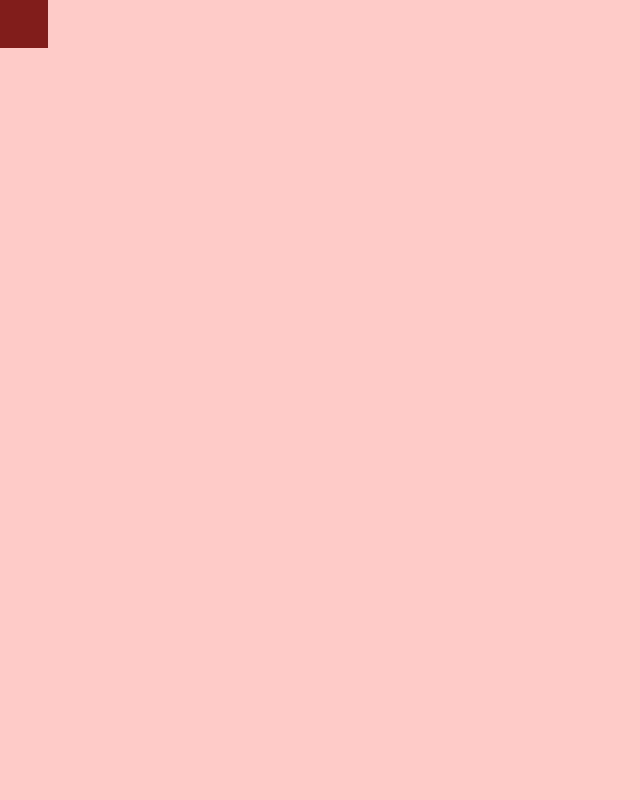
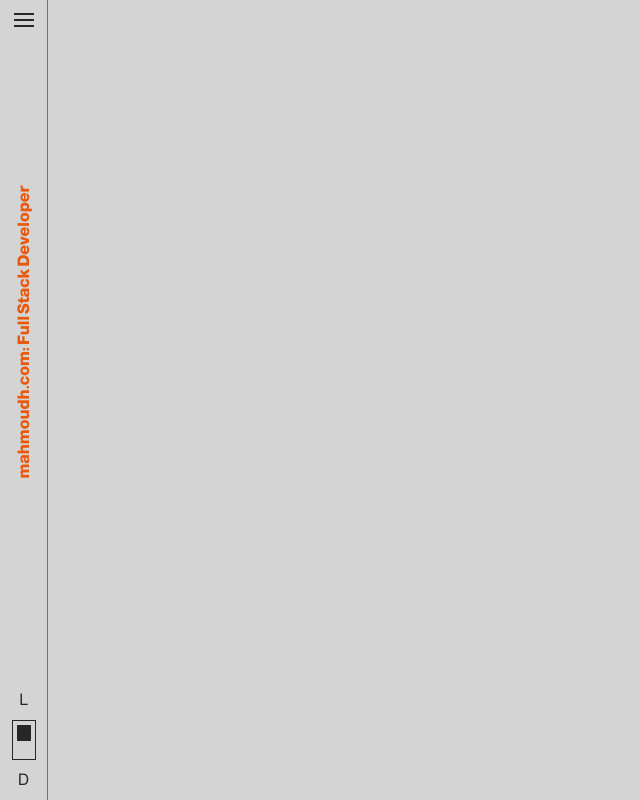
Before and after one commit to mahmoudh-web/portfolio, a Next.js app: page / in a window 1280 px wide. Shown: the whole page, without its empty margins (0-640 px from the left). Built offline with nearby package versions, Linux system fonts and the light colour scheme.

Commit message:
fixed menu layout and visibility

```diff
--- a/components/DarkToggle.js
+++ b/components/DarkToggle.js
@@ -2,11 +2,7 @@ import { motion } from "framer-motion"
 import { useAppContext } from "../AppContext"
 
 const DarkToggle = () => {
-    const { theme, changeTheme, mounted } = useAppContext()
-
-    if (!mounted) {
-        return null
-    }
+    const { theme, changeTheme } = useAppContext()
 
     return (
         <div className="flex flex-col items-center gap-2">
--- a/components/MenuBar.js
+++ b/components/MenuBar.js
@@ -1,38 +1,57 @@
-import { motion } from "framer-motion"
+import { AnimatePresence, motion } from "framer-motion"
 import { useState } from "react"
-import { useAppContext } from "../AppContext"
+import SideHeader from "./SideHeader"
+import MenuItems from './MenuItems'
 
 const MenuBar = ({vw, vh}) => {
     const [menuOpen, setMenuOpen] = useState(false)
-    const { height } = useAppContext()
-
 
     const toggleMenu = () => {
         setMenuOpen(prev => !prev)
     }
+
     return (
-
+        <>
         <motion.div
             className={`
                 absolute
                 flex
                 top-0 bottom-0
                 ${menuOpen ? '-left-4' : '-left-60'}
-                w-72`}
+                w-72
+                z-50
+                bg-neutral-300 dark:bg-zinc-800
+                `}
             layout
             transition={{type:'spring', stiffness: 1000, damping: 40 }}
         >
-            <div className={`flex h-full grow bg-blue-900 px-8 py-4 items-end justify-end text-white`}>
-                <p>Menu Bar</p>
+            <div className={`flex h-full grow px-8 py-12`}>
+                <MenuItems />
             </div>
             <div
-                className="w-12 h-12 bg-red-900 cursor-pointer"
-                onClick={toggleMenu}
+                className="w-12 h-full flex flex-col justify-between overflow-clip"
             >
-
+                <SideHeader onclick={toggleMenu}/>
             </div>
 
         </motion.div>
+            <AnimatePresence>
+
+            {menuOpen && (
+                <motion.div
+                    layout
+                    initial={{opacity: 0}}
+                    animate={{opacity: 0.3}}
+                    exit={{opacity: 0}}
+                    transition={{type: 'linear'}}
+                    onClick={toggleMenu}
+                    className="absolute top-0 bottom-0 left-0 right-0 h-full w-full bg-black opacity-30 z-40"
+                >
+
+                </motion.div>
+            )}
+            </AnimatePresence>
+            </>
     )
 }
 
--- /dev/null
+++ b/components/SideHeader.js
@@ -0,0 +1,30 @@
+import DarkToggle from "./DarkToggle"
+import Hamburger from '../icons/Hamburger'
+
+const SideHeader = ({onclick}) => {
+    return (
+        <div
+            className="
+                flex flex-col justify-between items-center
+                h-full
+                border-r border-r-zinc-500
+                p-2
+            "
+        >
+            <div className="cursor-pointer" onClick={onclick}>
+                <Hamburger iconsize={24}/>
+            </div>
+            <div className="flex flex-col h-full justify-between">
+                <div className='flex gap-[2px] -rotate-90 translate-y-72 font-bold text-orange-600'>
+                    <p>mahmoudh.com:</p>
+                    <p>Full</p>
+                    <p>Stack</p>
+                    <p>Developer</p>
+                </div>
+                <DarkToggle />
+            </div>
+        </div>
+    )
+}
+
+export default SideHeader
--- a/components/Template.js
+++ b/components/Template.js
@@ -1,5 +1,6 @@
 import { useAppContext } from '../AppContext'
 import MenuBar from './MenuBar'
+import DarkToggle from './DarkToggle'
 
 const Template = ({children}) => {
 
@@ -13,10 +14,12 @@ const Template = ({children}) => {
 
     return (
         <div
-            className="flex items-end w-full bg-red-200 p-8"
+            className="flex w-full overflow-hidden"
             style={{height: heightString}}
+
         >
             <MenuBar />
+
         </div>
     )
 }
```
